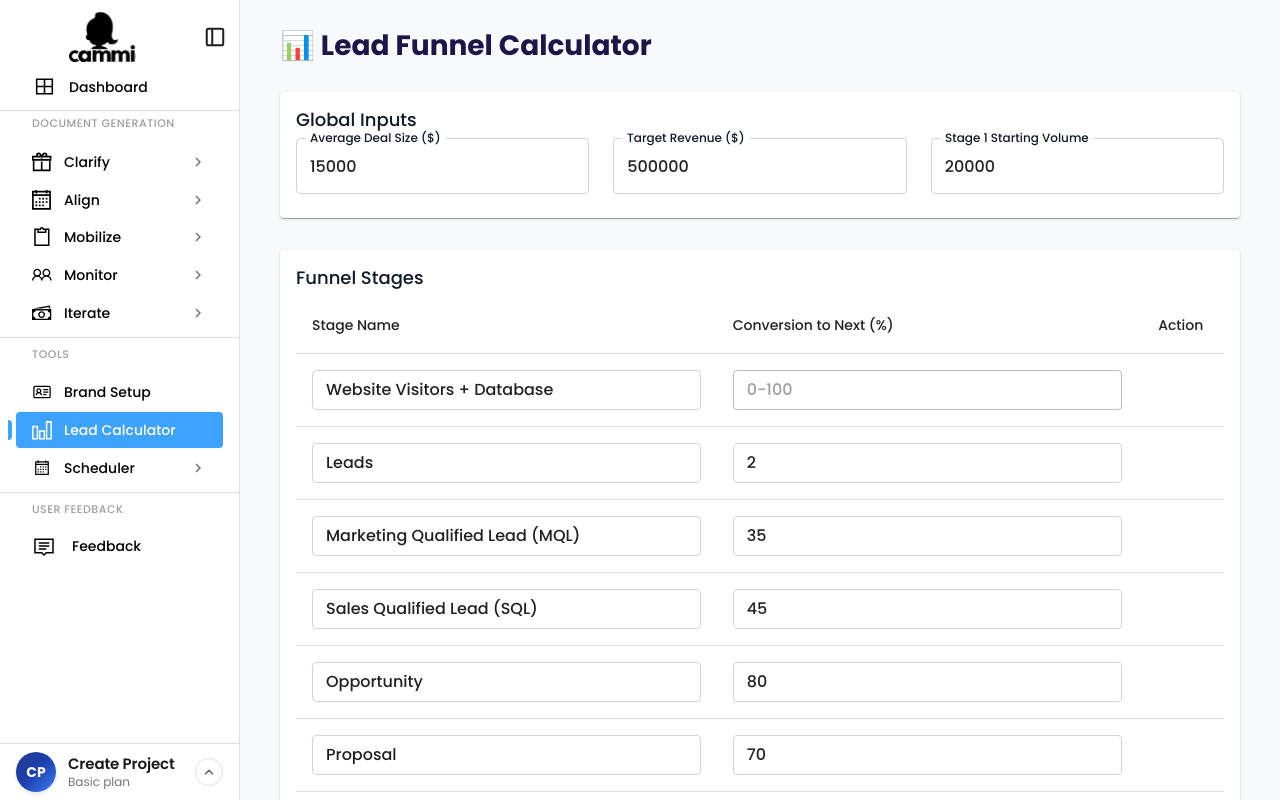
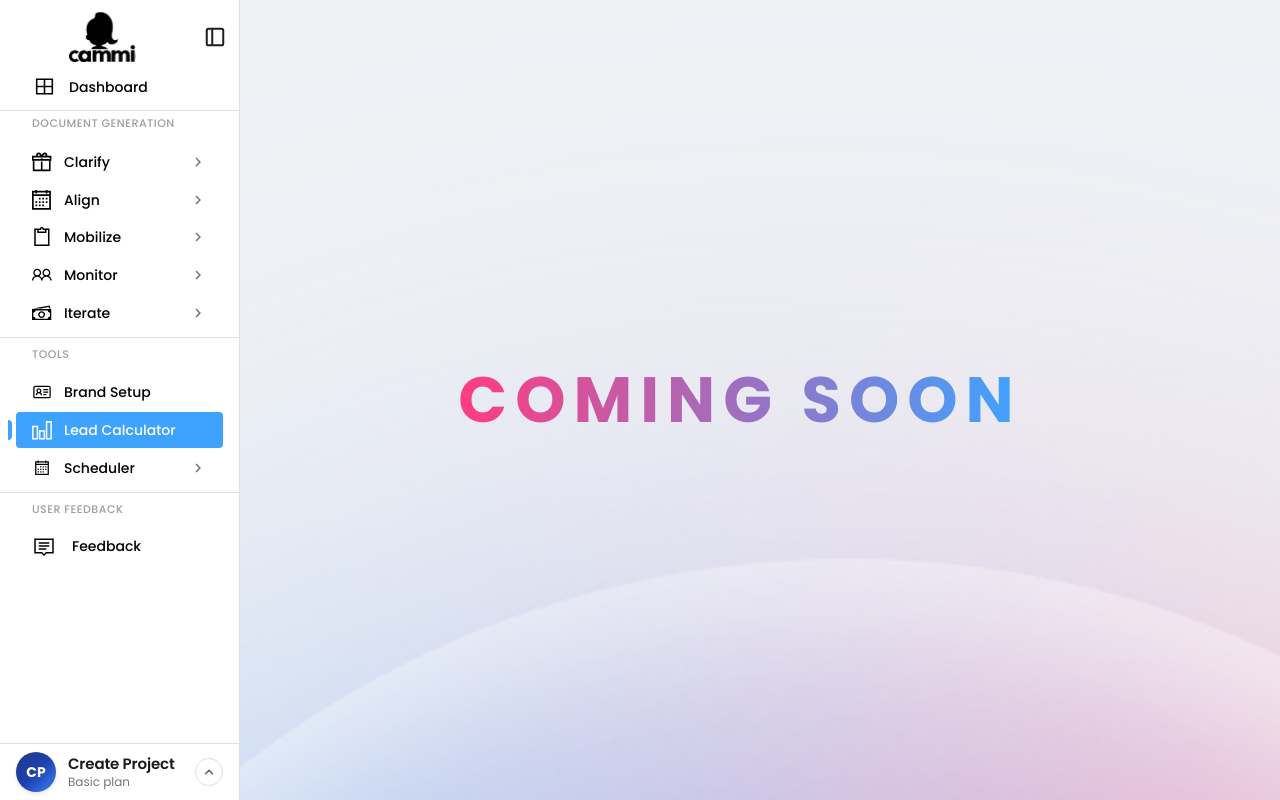
Before and after one commit to Yasir-Mahmood-124/cammi-frontend, a Next.js app: page /dashboard/lead-calculator in a window 1280 px wide. Built offline with nearby package versions, Linux system fonts and the light colour scheme; some icons are missing; a web font is replaced by a local one.

Commit message:
grey out the lead calculator as well

```diff
--- a/src/app/(pages)/dashboard/lead-calculator/page.tsx
+++ b/src/app/(pages)/dashboard/lead-calculator/page.tsx
@@ -1,9 +1,11 @@
 import React from 'react'
 import LeadCalculatorPage from '@/views/lead-calculator';
+import ComingSoon from '@/components/ComingSoon';
 
 const LeadCalculator = () => {
   return (
-    <LeadCalculatorPage />
+    // <LeadCalculatorPage />
+    <ComingSoon />
   )
 }
 
```
